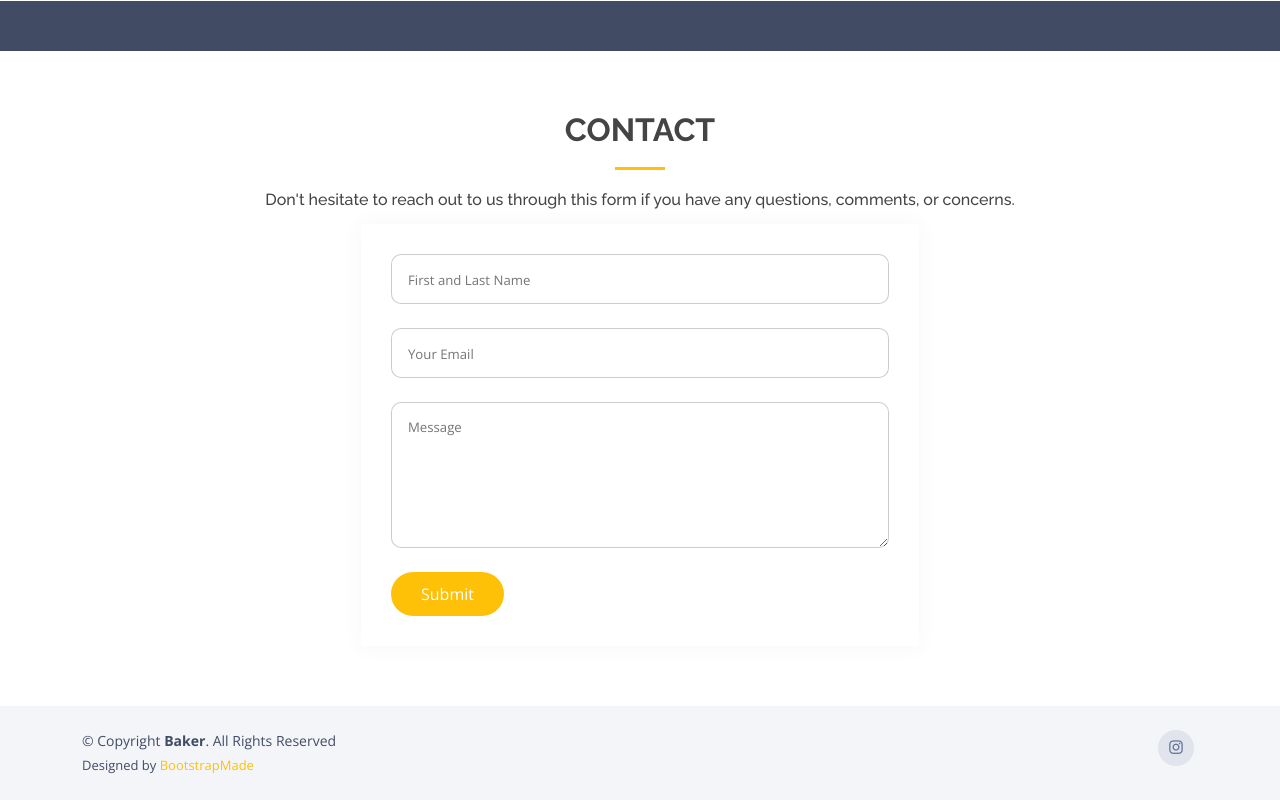
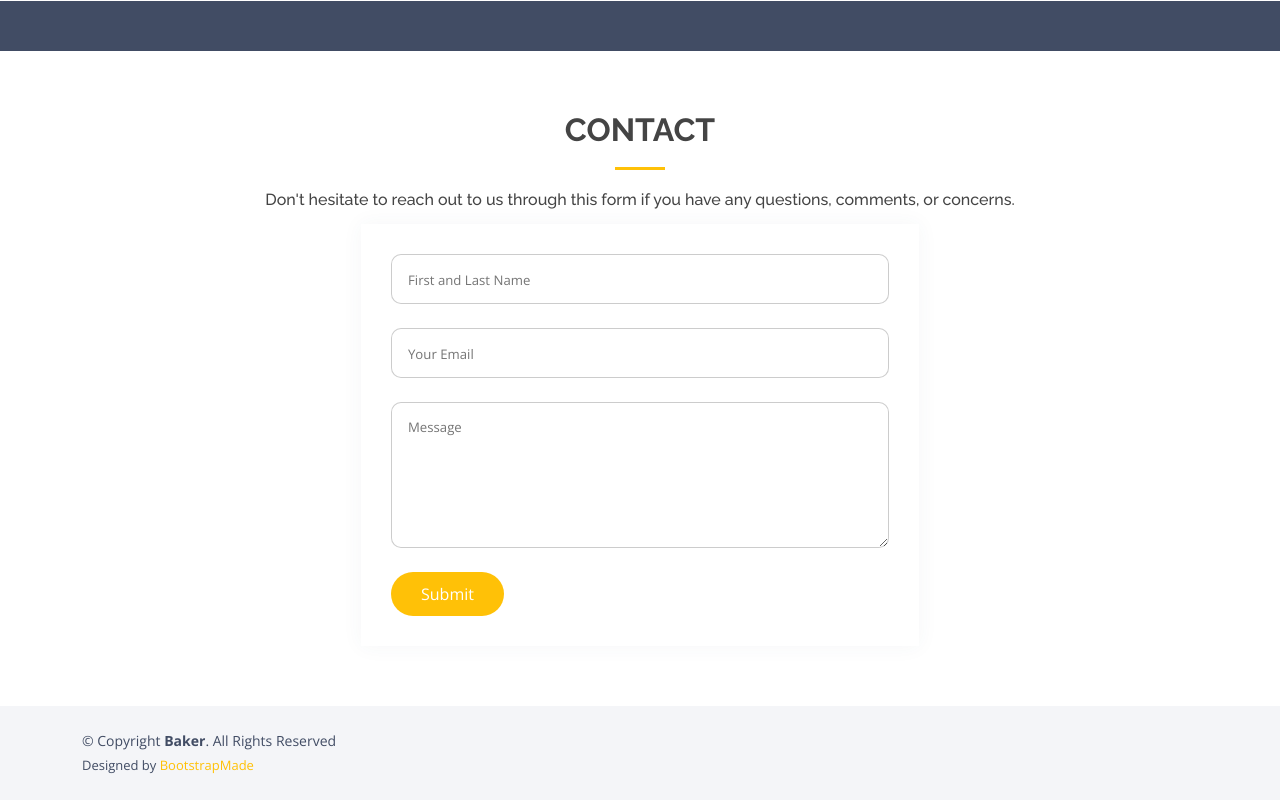
Before and after one commit to aslqol/asl, a plain HTML site: page index.html in a window 1280 px wide. Shown: the part 5568-6368 px from the top of the page. Drawn offline with nearby package versions, Linux system fonts and the light colour scheme.

Commit message:
update repo

```diff
--- a/index.html
+++ b/index.html
@@ -1009,7 +1009,7 @@
       <div class="social-links text-center text-md-right pt-3 pt-md-0">
         <!-- <a href="#" class="twitter"><i class="bx bxl-twitter"></i></a> -->
         <!-- <a href="#" class="facebook"><i class="bx bxl-facebook"></i></a> -->
-        <a href="#" class="instagram"><i class="bx bxl-instagram"></i></a>
+        <!-- <a href="#" class="instagram"><i class="bx bxl-instagram"></i></a> -->
         <!-- <a href="#" class="google-plus"><i class="bx bxl-skype"></i></a> -->
         <!-- <a href="#" class="linkedin"><i class="bx bxl-linkedin"></i></a> -->
       </div>
```
